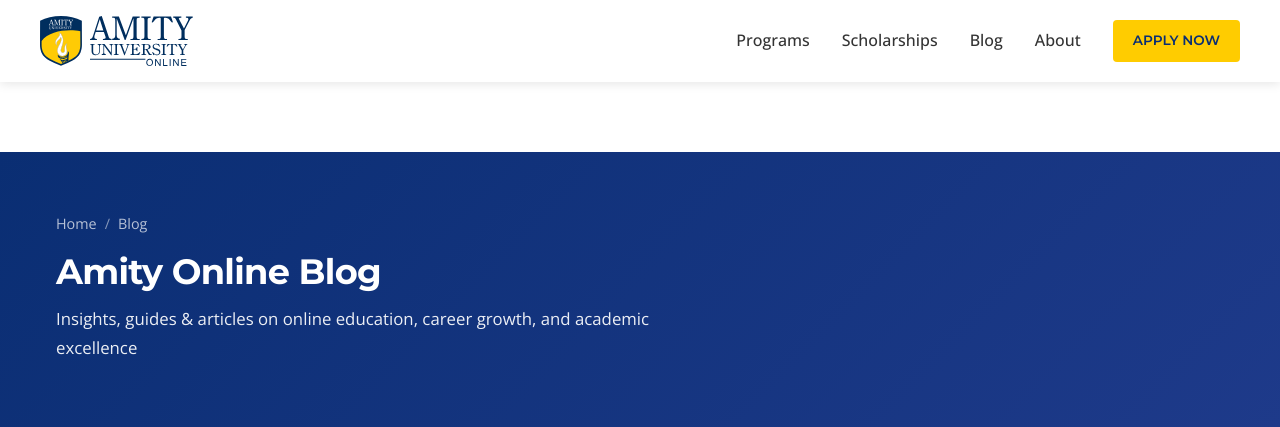
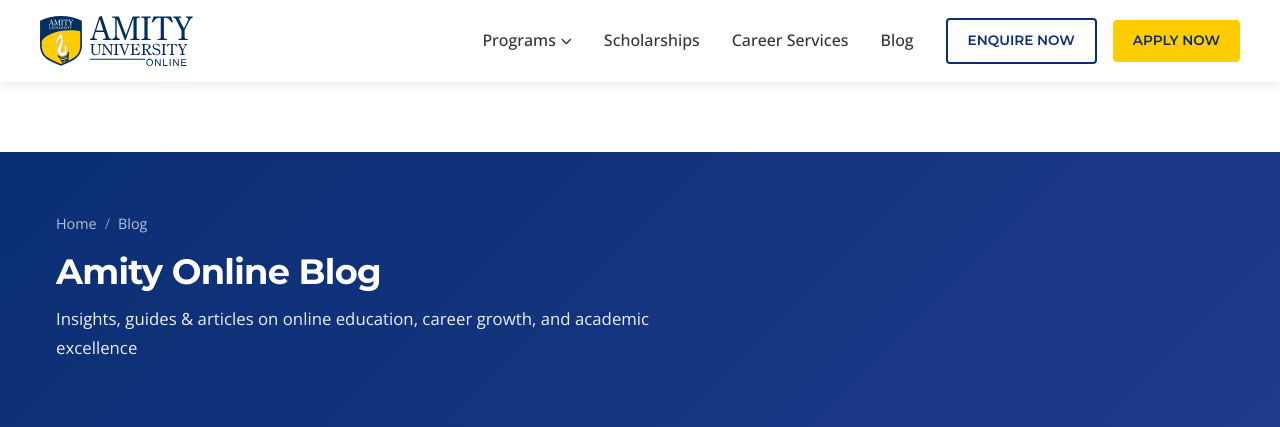
Before and after one commit to samarth207/onlineamityuniversity.com, a PHP site: page /blog.php in a window 1280 px wide. Shown: the top 427 px of the page. Run offline with PHP 8.4, Linux system fonts and the light colour scheme; data comes from the database, SQL or seed files in the repository; data that the repository does not hold is empty.

Commit message:
Match blog navbar with main site; fix [cta] shortcode decoupled from sidebar toggle

```diff
--- a/blog.php
+++ b/blog.php
@@ -164,12 +164,17 @@
             <a href="/" class="logo" style="display: flex; align-items: center; gap: 0.5rem;">
                 <img src="assets/images/amity-logo.svg" alt="Amity Online" style="height: 50px; width: auto;">
             </a>
+
+            <!-- Mobile Enquire Button (visible only on mobile) -->
+            <a href="/" class="mobile-enquire-btn" style="display: none; background: white; color: var(--navy-blue); border: 2px solid var(--navy-blue); padding: 8px 20px; border-radius: 25px; font-weight: 600; font-size: 0.9rem;">Enquire Now</a>
+
             <ul class="nav-menu" id="navMenu">
-                <li><a href="programs" class="nav-link">Programs</a></li>
-                <li><a href="scholarship" class="nav-link">Scholarships</a></li>
-                <li><a href="blog" class="nav-link active">Blog</a></li>
-                <li><a href="about" class="nav-link">About</a></li>
+                <li><a href="/programs" class="nav-link" style="display: flex; align-items: center; gap: 0.3rem;">Programs <i class="fas fa-chevron-down" style="font-size: 0.7rem;"></i></a></li>
+                <li><a href="/scholarship" class="nav-link">Scholarships</a></li>
+                <li><a href="/#career-services" class="nav-link">Career Services</a></li>
+                <li><a href="/blog" class="nav-link active">Blog</a></li>
                 <div class="nav-cta">
+                    <a href="/" class="btn" style="background: white; color: var(--navy-blue); border: 2px solid var(--navy-blue);">Enquire Now</a>
                     <a href="/" class="btn btn-primary">Apply Now</a>
                 </div>
             </ul>
```
Also changed, not shown: blog/index.php (+21 -13 lines).
